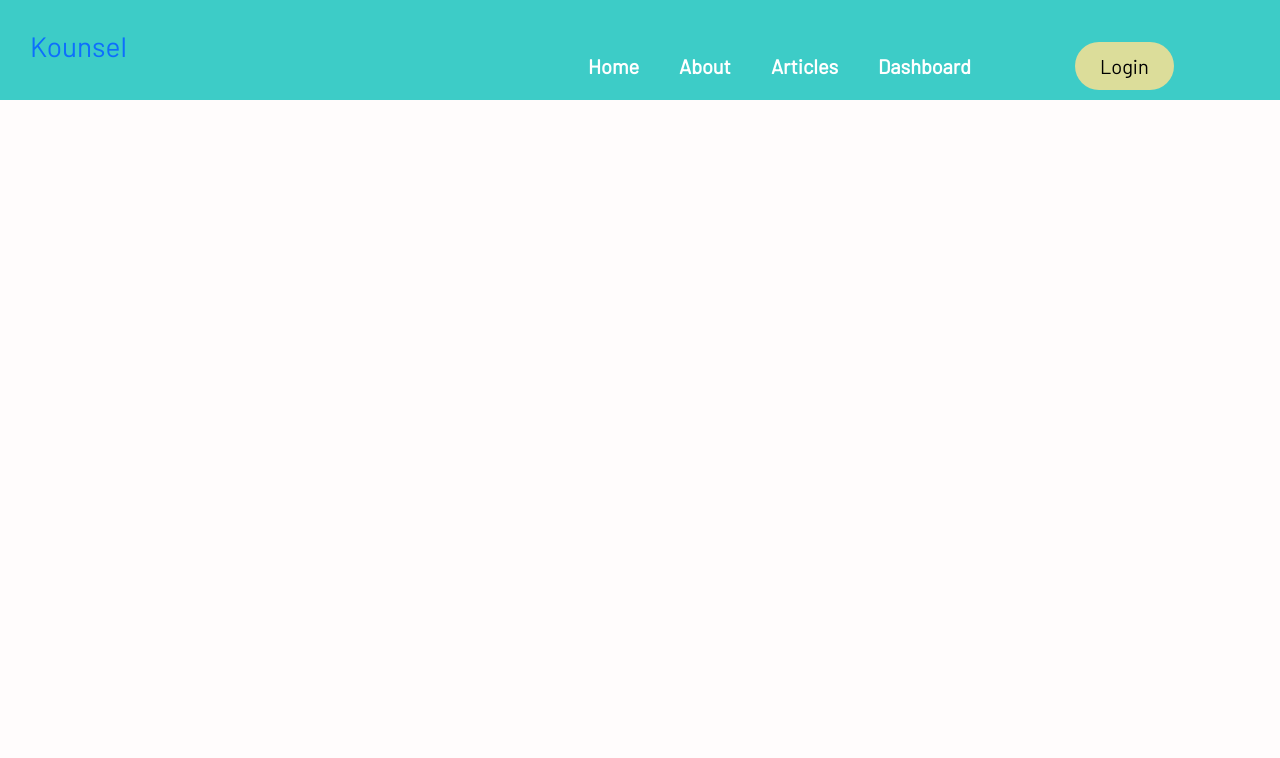
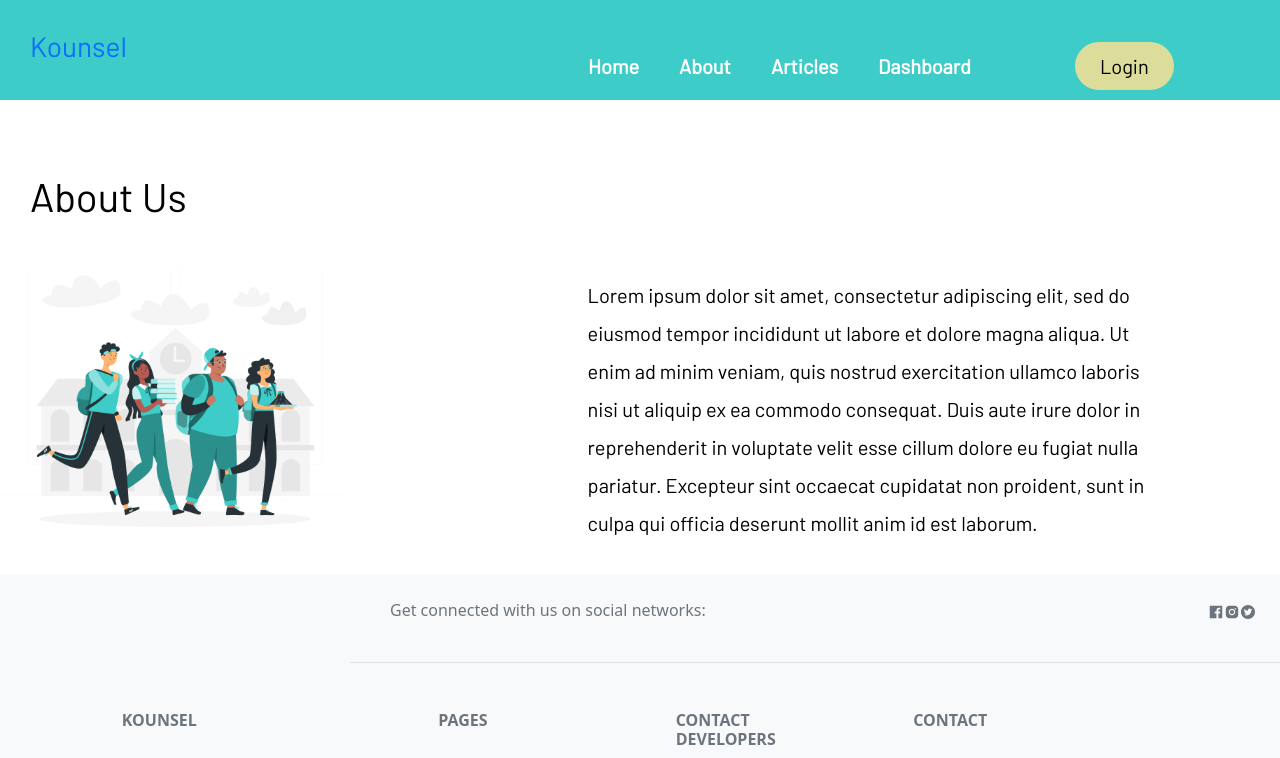
Before and after one commit to nishamghimire5/Kounsel, a Next.js app: page /about in a window 1280 px wide. Shown: the top 758 px of the page. Built offline with nearby package versions, Linux system fonts and the light colour scheme.

Commit message:
About Page Style Structured

```diff
--- a/pages/about.js
+++ b/pages/about.js
@@ -1,5 +1,28 @@
+import Image from 'next/image'
+import img from '../public/images/Students-rafiki.png'
+import FooterPage from './layout/footer'
 const About = () => {
-    return (<><h2>About</h2></>)
+    return (
+    <>
+        <h1>About Us</h1>
+        <div>
+            <div class ="left-aligned-img">
+                <Image src= {img} width="350px" height = "350px" layout="fixed" alt="illustration of students" />
+            </div>
+            <div class="body-text">
+                <p>
+                Lorem ipsum dolor sit amet, consectetur adipiscing elit, sed do eiusmod tempor
+                incididunt ut labore et dolore magna aliqua. Ut enim ad minim veniam, quis nostrud
+                exercitation ullamco laboris nisi ut aliquip ex ea commodo consequat. Duis aute irure
+                dolor in reprehenderit in voluptate velit esse cillum dolore eu fugiat nulla pariatur.
+                Excepteur sint occaecat cupidatat non proident, sunt in culpa qui officia deserunt
+                mollit anim id est laborum.
+            </p>
+        </div>
+    </div>
+    <FooterPage />
+    </>
+    )
 }
 
 export default About;
--- a/styles/globals.css
+++ b/styles/globals.css
@@ -29,6 +29,27 @@ h1{
   position: relative;
   top: 10rem;
 }
+
+.left-aligned-img{
+  position: relative;
+  top: 7rem;
+  float:left;
+}
+
+.body-text{
+  position: relative;
+  width: 920px;
+  height: 298px;
+  left: 14.85rem;
+  top: 10rem;
+  color: #000000;
+  font-family: 'Barlow', 'san-serif';
+  font-style: normal;
+  font-weight: normal;
+  font-size: 20px;
+  line-height: 38px;
+  color: #000000;
+}
 /* @media (prefers-color-scheme: dark) {
   html {
     color-scheme: dark;
```
Also changed, not shown: package.json (+26 -1 lines), public/images/Students-rafiki.png (added), 1 other file (tests, documents, lock files or other folders).
